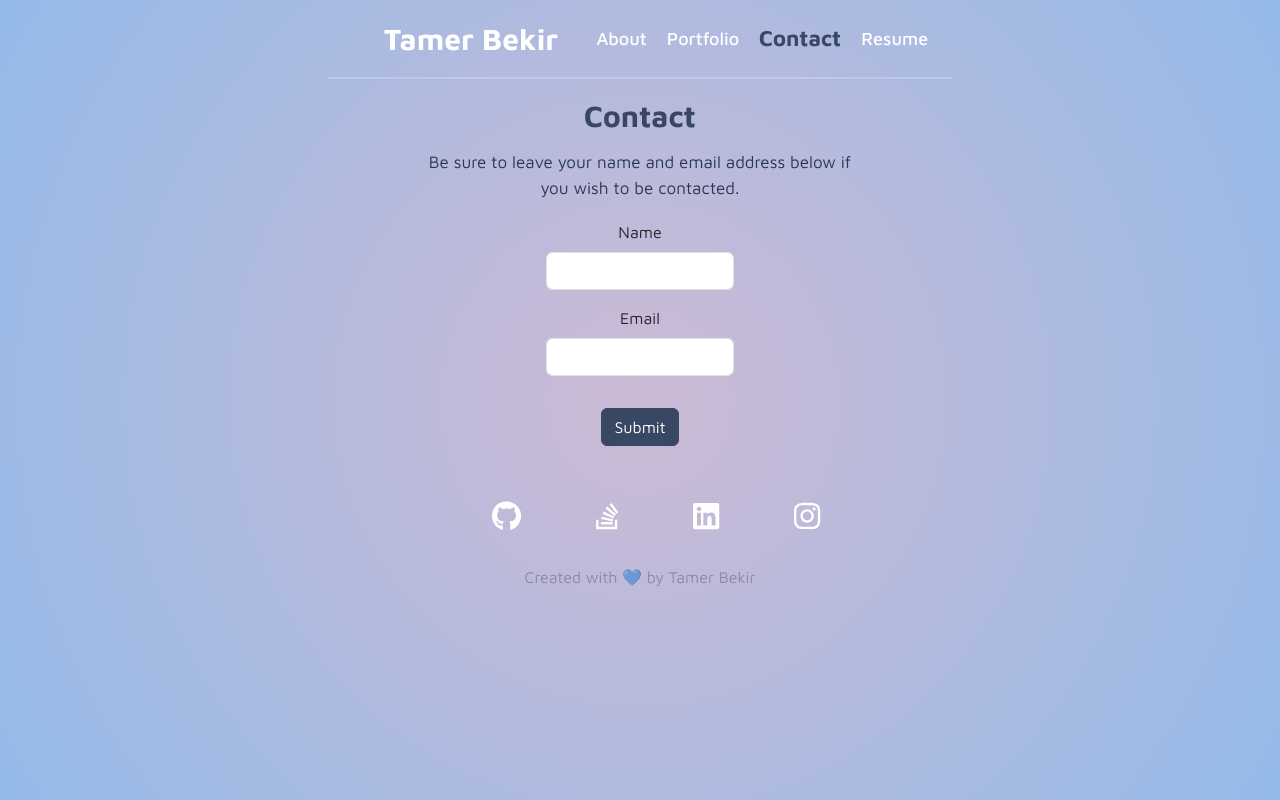
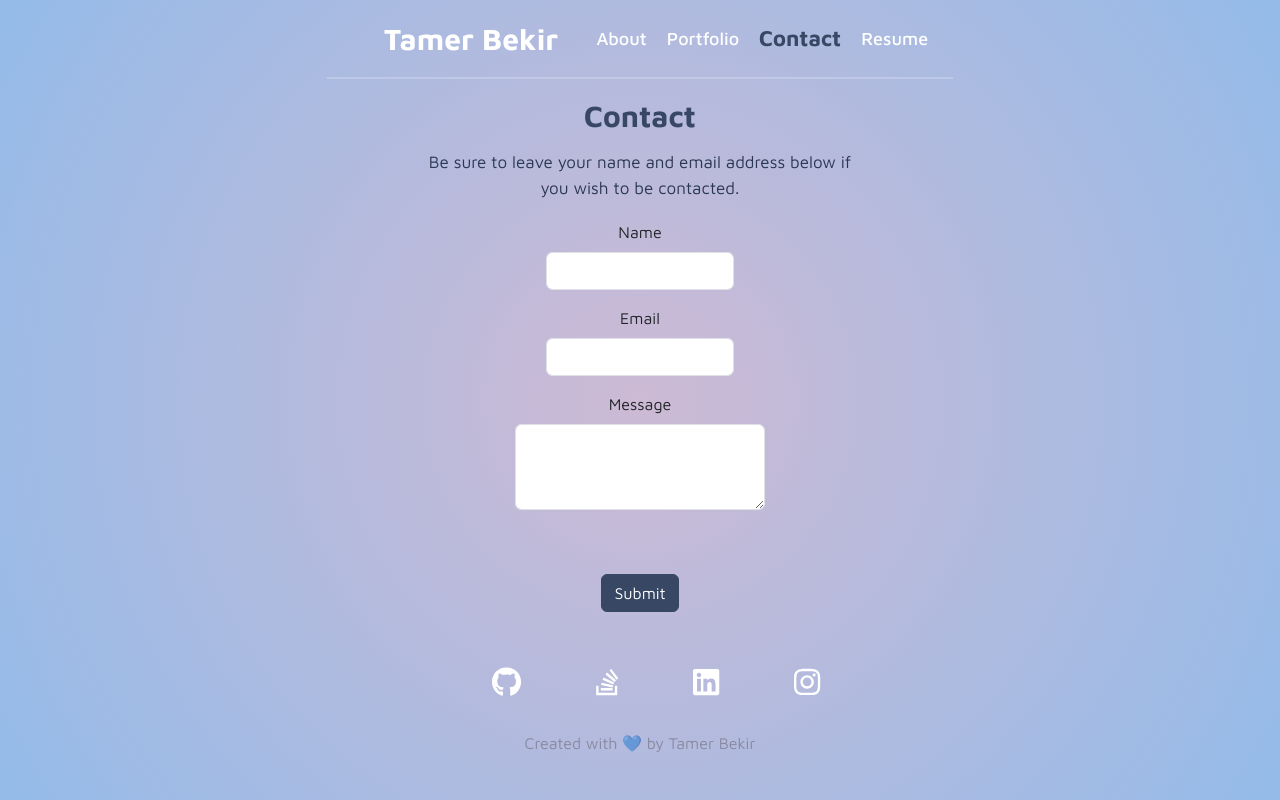
Before and after one commit to Tamerbekir/tamer-react-portfolio, a React (Vite) app: page /contact in a window 1280 px wide. Built offline with nearby package versions, Linux system fonts and the light colour scheme.

Commit message:
added message field in contact page

```diff
--- a/src/components/Form/formHandler.js
+++ b/src/components/Form/formHandler.js
@@ -3,8 +3,12 @@ import { useState } from 'react';
 //Displaying alert if user tries to submit information at this time (lack of functioning form)
 export const submitForm = (e) => {
     e.preventDefault();
-    alert('This is a work in progress! Please try again later!')
+    if (submitForm) {
+        alert('This is a work in progress! Please try again later!');
+    }
 }
+
+
 
 // User gets a prompt if they go to view an application that is not deployable
 export const projectDefault = (e) => {
@@ -21,7 +25,7 @@ export const useForm = (inputValues) => {
     // Validates the form input fields and updates the error state
     const validate = (userInfo, value) => {
         // Variable for errors using spread method to bring in all errors
-        let userError = {...errors};
+        let userError = { ...errors };
 
         // if there is no value (input field left empty), display an error for the user within for the name input field and display message.
         if (!value) {
--- a/src/index.css
+++ b/src/index.css
@@ -221,6 +221,11 @@ footer a:hover {
   height: 50%;
 }
 
+.messageText {
+  max-width: 40%;
+  margin-left: 30%;
+}
+
 /* Styling for various screen sizes and what elements change for the different sizes*/
 @media (max-width: 768px) {
   .header nav {
--- a/src/pages/Contact.jsx
+++ b/src/pages/Contact.jsx
@@ -3,7 +3,7 @@ import { submitForm, useForm } from "../components/Form/formHandler";
 
 export default function Contact() {
     // Bringing in input handlers. Name and email are empty strings (nothing preset in them)
-    const { inputText, errors, handleChange, handleBlur } = useForm({ name: '', email: '' });
+    const { inputText, errors, handleChange, handleBlur } = useForm({ name: '', email: '', message: '' });
 
     return (
         <div className="text-center contact">
@@ -36,6 +36,13 @@ export default function Contact() {
                         {errors.email}
                     </div>}
                 </div>
+                {/* Added message field*/}
+                <div className="mb-5 messageText" >
+                    <label className="form-label">Message</label>
+                    <textarea className="form-control" rows="3" name="message"
+                        id="contactInputMessage"
+                    ></textarea>
+                </div>
                 <button type="submit" className="btn btn-primary m-3">Submit</button>
             </form>
         </div>
```
